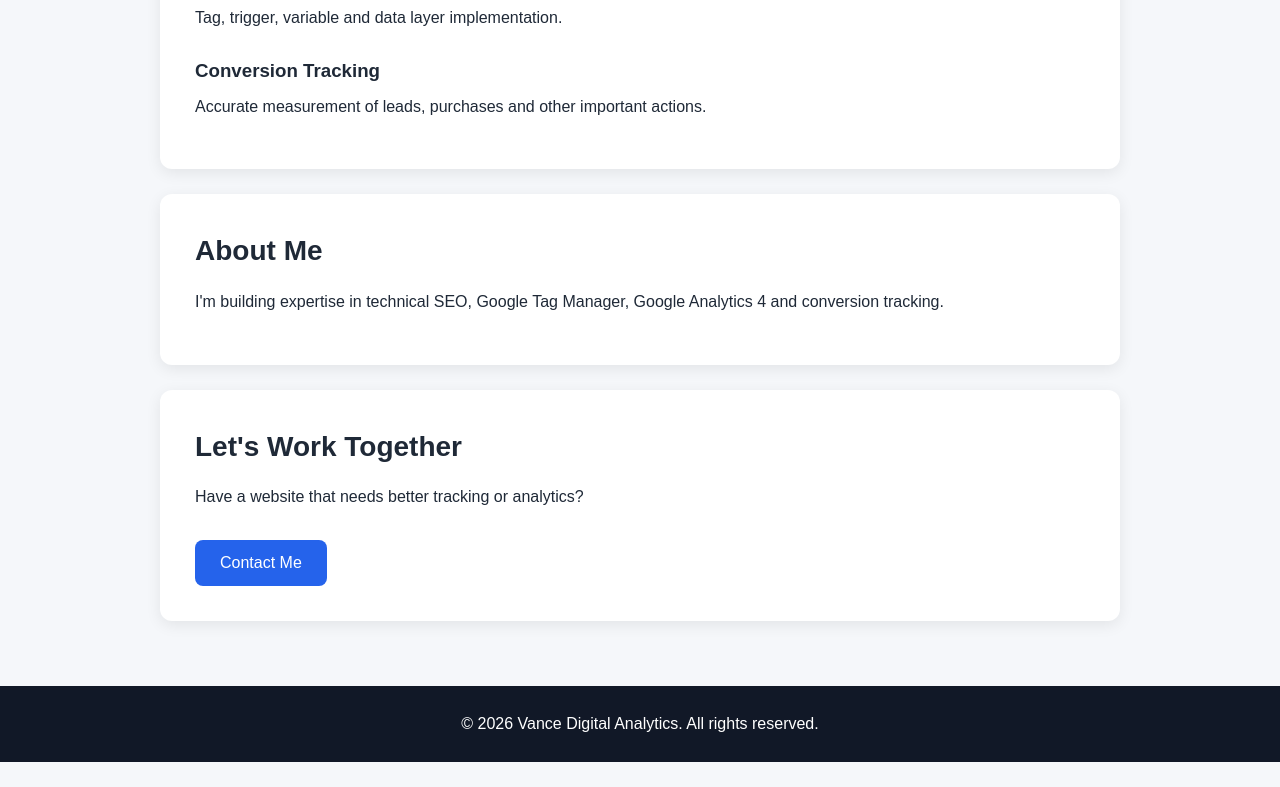
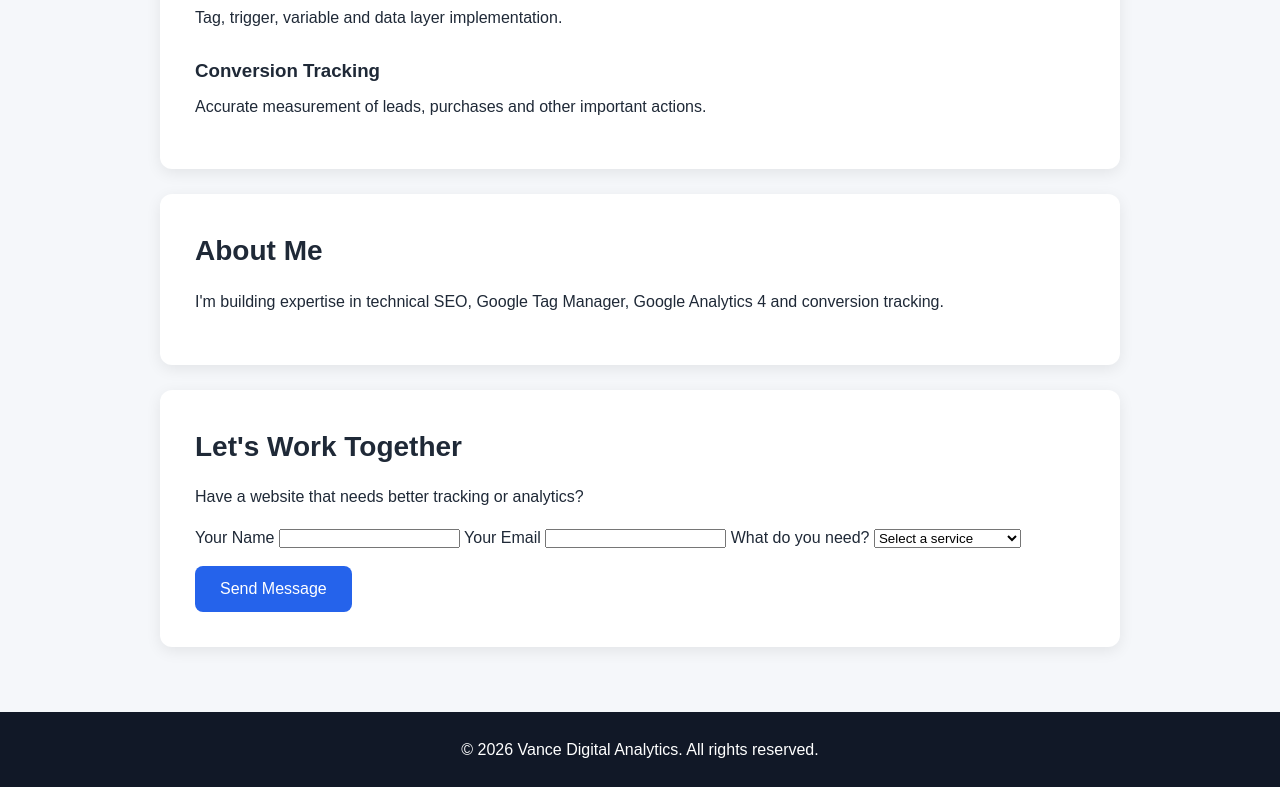
Before and after one commit to celevanhy37h-design/VanceSEO3, a plain HTML site: page index.html in a window 1280 px wide. Shown: the part 862-1649 px from the top of the page. Before the commit the page ends 1624 px from the top, so only its background shows below. Drawn offline with Linux system fonts and the light colour scheme.

Commit message:
Update index.html

```diff
--- a/index.html
+++ b/index.html
@@ -158,16 +158,35 @@
             </p>
         </section>
 
-        <section>
+        <section id="contact">
     <h2>Let's Work Together</h2>
 
     <p>
         Have a website that needs better tracking or analytics?
     </p>
 
-            <button id="contactButton2">
-                Contact Me
+    <form id="contactForm">
+
+        <label for="name">Your Name</label>
+        <input type="text" id="name" name="name" required>
+
+        <label for="email">Your Email</label>
+        <input type="email" id="email" name="email" required>
+
+        <label for="service">What do you need?</label>
+        <select id="service" name="service" required>
+            <option value="">Select a service</option>
+            <option value="technical-seo">Technical SEO</option>
+            <option value="ga4">GA4 Analytics</option>
+            <option value="gtm">Google Tag Manager</option>
+            <option value="conversion-tracking">Conversion Tracking</option>
+        </select>
+
+        <button type="submit">
+            Send Message
         </button>
+
+    </form>
 </section>
 
     </main>
```
Lines whose indentation alone changed are shown as unchanged.
